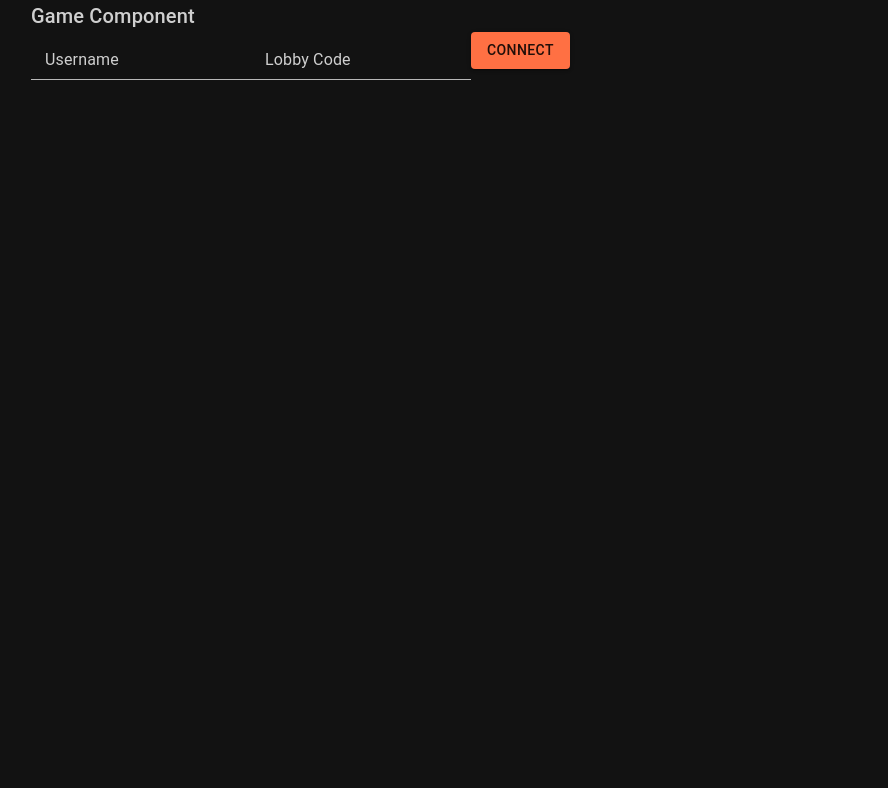
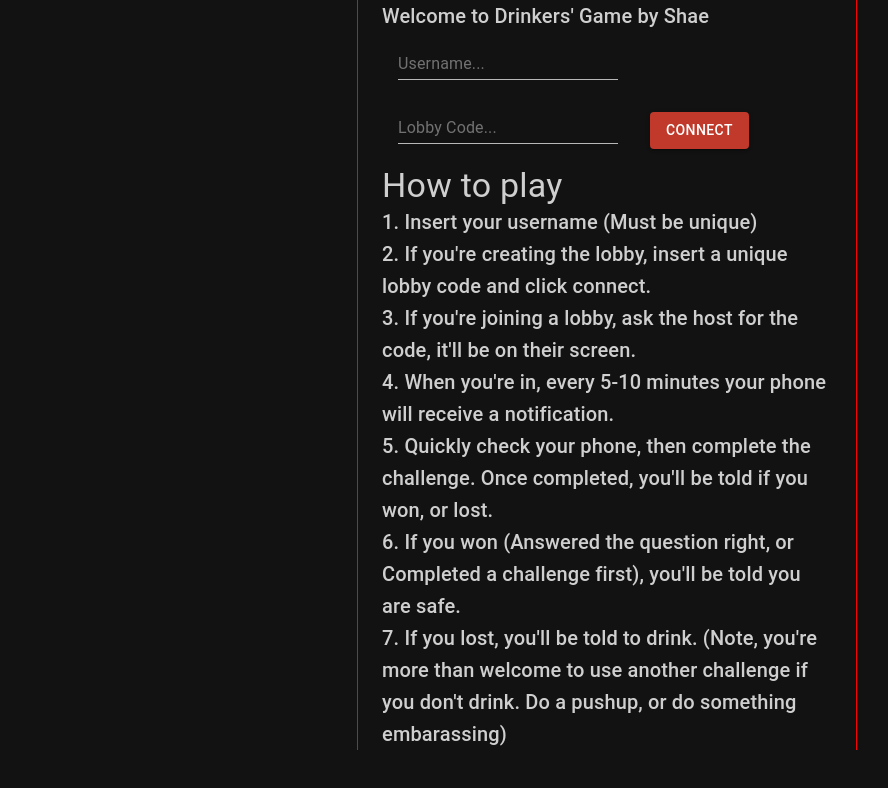
Before and after one commit to westshae/Drinkers-Game, a React (Create React App) app in the folder front/: page / in a window 1280 px wide. Shown: the top 788 px of the page, without its empty margins (33-921 px from the left). Built offline with nearby package versions, Linux system fonts and the light colour scheme; the HTML template or start-up script is replaced by a standard one.

Commit message:
Slightly improved frontend

```diff
--- a/front/src/App.tsx
+++ b/front/src/App.tsx
@@ -1,7 +1,7 @@
 import { BrowserRouter as Router, Route, Routes } from 'react-router-dom';
 import { ThemeProvider } from '@emotion/react';
 import { theme } from './Components/Theme';
-import { CssBaseline } from '@mui/material';
+import { Box, CssBaseline } from '@mui/material';
 import GamePage from './Pages/GamePage';
 
 
@@ -10,11 +10,13 @@ const App = () => {
   return (
     <ThemeProvider theme={theme}>
       <CssBaseline />
-      <Router>
-        <Routes>
-          <Route path="/" element={<GamePage />} />
-        </Routes>
-      </Router>
+      <Box style={{ maxWidth: "500px", margin: "auto", borderLeft: "1px solid red", borderRight: "1px solid red" }}>
+        <Router>
+          <Routes>
+            <Route path="/" element={<GamePage />} />
+          </Routes>
+        </Router>
+      </Box >
     </ThemeProvider>
   );
 }
--- a/front/src/Components/Theme.tsx
+++ b/front/src/Components/Theme.tsx
@@ -4,7 +4,7 @@ export const theme = createTheme({
   palette: {
     mode: 'dark',
     primary: {
-      main: '#FF7043',
+      main: '#c0392b',
     },
     secondary: {
       main: '#cfcfcf',
@@ -13,7 +13,5 @@ export const theme = createTheme({
       primary: '#cfcfcf',
       secondary: 'FF7043'
     },
-
   },
-
 });
--- a/front/src/Pages/GamePage.tsx
+++ b/front/src/Pages/GamePage.tsx
@@ -1,8 +1,15 @@
-import { Box, Typography, FormControl, InputLabel, Input, Button, Container, List, ListItem, ListItemText, CircularProgress } from '@mui/material';
+import { Box, Typography, FormControl, InputLabel, Input, Button, Container, CircularProgress, useTheme } from '@mui/material';
+import Grid2 from '@mui/material/Unstable_Grid2/Grid2';
 import React, { useState, useCallback } from 'react';
 import { io, Socket } from 'socket.io-client';
 
+const whiteCode = "#f2f2f2"
+const redCode = "#c0392b"
+const greenCode = "green"
+
 const GameComponent: React.FC = () => {
+  const theme = useTheme();
+
   const [username, setUsername] = useState<string>('');
   const [lobbyCode, setLobbyCode] = useState<string>('');
   const [socket, setSocket] = useState<Socket | null>(null);
@@ -11,13 +18,11 @@ const GameComponent: React.FC = () => {
   const [isQuiz, setIsQuiz] = useState<boolean>(false)
   const [isAnswer, setIsAnswer] = useState<boolean>(false)
   const [isInstruction, setIsInstruction] = useState<boolean>(false)
-  const [isInit, setIsInit] = useState<boolean>(false)
 
   const resetRoundTypeStates = () => {
     setIsAnswer(false)
     setIsQuiz(false)
     setIsInstruction(false)
-    setIsInit(false)
   }
 
   const handleConnectionInit = useCallback(() => {
@@ -37,15 +42,10 @@ const GameComponent: React.FC = () => {
       console.log('Disconnected from server');
     });
 
-    newSocket.on('round', (data: {type: string, question: string}) => {
+    newSocket.on('round', (data: { type: string, question: string }) => {
       console.log(data)
 
       switch (data.type) {
-        case "init":
-          resetRoundTypeStates()
-          setIsInit(true)
-          setRoundData(data)
-          break;
         case "quiz":
           resetRoundTypeStates()
           setIsQuiz(true)
@@ -63,10 +63,6 @@ const GameComponent: React.FC = () => {
           break;
       }
     })
-
-    newSocket.on('message', (message: string) => {
-      console.log(message);
-    });
 
     setSocket(newSocket);
 
@@ -111,14 +107,14 @@ const GameComponent: React.FC = () => {
 
   const AnswerComponent = () => {
     return (
-      <Box>
-        <Typography variant='h6'>Answer</Typography>
-        {roundData.correct &&
-          <Typography variant='h4'>Just escaped drinking, lucky you.</Typography>
-        }
-        {!roundData.correct &&
-          <Typography variant='h4'>You failed! Drink up!</Typography>
-        }
+      <Box sx={{
+        backgroundColor: roundData.correct ? greenCode : theme.palette.primary.dark,
+        color: whiteCode,
+        padding: 2,
+        borderRadius: 1,
+      }}
+      >
+        <Typography variant='h4'>{roundData.correct ? 'Just escaped drinking, lucky you.' : 'You failed! Drink up!'}</Typography>
       </Box>
     )
   }
@@ -126,58 +122,75 @@ const GameComponent: React.FC = () => {
   const InstructionComponent = () => {
     return (
       <Box>
-        <Typography variant='h6'>Instruction</Typography>
-        <Typography variant='h6'>{roundData.instruction}</Typography>
+        <Box sx={{
+          backgroundColor: redCode,
+          color: whiteCode,
+          padding: 2,
+          borderRadius: 1,
+        }}>
+          <Typography variant='h5'>{roundData.instruction}</Typography>
+        </Box>
         <Button variant="contained" onClick={() => handleInstructionAnswer()}>
           Click on completion
         </Button>
-      </Box>
-    )
-  }
-  const InitComponent = () => {
-    return (
-      <Box>
-        <Typography variant='h6'>Welcome</Typography>
-        <Typography variant='h6'>{roundData.question}</Typography>
+
       </Box>
     )
   }
   const QuizComponent = () => {
     return (
       <Box>
-        <Typography variant='h6'>Quiz</Typography>
-        <Typography variant='h6'>{roundData.question}</Typography>
-        <Button variant="contained" onClick={() => handleQuizAnswer(1)}>
+        <Typography variant='h4'>{roundData.question}</Typography>
+        <Grid2 container spacing={2}>
+          <Grid2 xs={6}>
+            <Button style={{ backgroundColor: "red", color: whiteCode, width: "100%", padding: "50%", fontSize: "1.5rem" }} variant="contained" onClick={() => handleQuizAnswer(1)}>
               {roundData.option1}
             </Button>
-        <Button variant="contained" onClick={() => handleQuizAnswer(2)}>
+          </Grid2>
+          <Grid2 xs={6}>
+            <Button style={{ backgroundColor: "blue", color: whiteCode, width: "100%", padding: "50%", fontSize: "1.5rem" }} variant="contained" onClick={() => handleQuizAnswer(2)}>
               {roundData.option2}
             </Button>
-        <Button variant="contained" onClick={() => handleQuizAnswer(3)}>
+          </Grid2>
+          <Grid2 xs={6}>
+            <Button style={{ backgroundColor: "green", color: whiteCode, width: "100%", padding: "50%", fontSize: "1.5rem" }} variant="contained" onClick={() => handleQuizAnswer(3)}>
               {roundData.option3}
             </Button>
-        <Button variant="contained" onClick={() => handleQuizAnswer(4)}>
+          </Grid2>
+          <Grid2 xs={6}>
+            <Button style={{ backgroundColor: "yellow", color: 'black', width: "100%", padding: "50%", fontSize: "1.5rem" }} variant="contained" onClick={() => handleQuizAnswer(4)}>
               {roundData.option4}
             </Button>
+          </Grid2>
+        </Grid2>
       </Box>
     )
   }
 
   const JoinLobbyComponent = (
     <Box>
-      <Typography variant="h6">Game Component</Typography>
+      <Typography variant="h6">Welcome to Drinkers' Game by Shae</Typography>
       <Box>
-        <FormControl>
-          <InputLabel>Username</InputLabel>
-          <Input value={username} onChange={(event) => setUsername(event.target.value)} />
+        <FormControl style={{ margin: "1rem" }}>
+          <Input placeholder={"Username..."} value={username} onChange={(event) => setUsername(event.target.value)} />
         </FormControl>
-        <FormControl>
-          <InputLabel>Lobby Code</InputLabel>
-          <Input value={lobbyCode} onChange={(event) => setLobbyCode(event.target.value)} />
+        <FormControl style={{ margin: "1rem" }}>
+          <Input placeholder={"Lobby Code..."} value={lobbyCode} onChange={(event) => setLobbyCode(event.target.value)} />
         </FormControl>
-        <Button variant="contained" onClick={handleConnectionInit}>
+        <Button style={{ margin: "1rem" }} variant="contained" onClick={handleConnectionInit}>
           Connect
         </Button>
+      </Box>
+      <Box>
+        <Typography variant="h4">How to play</Typography>
+        <Typography variant="h6">1. Insert your username (Must be unique)</Typography>
+        <Typography variant="h6">2. If you're creating the lobby, insert a unique lobby code and click connect.</Typography>
+        <Typography variant="h6">3. If you're joining a lobby, ask the host for the code, it'll be on their screen.</Typography>
+        <Typography variant="h6">4. When you're in, every 5-10 minutes your phone will receive a notification.</Typography>
+        <Typography variant="h6">5. Quickly check your phone, then complete the challenge. Once completed, you'll be told if you won, or lost.</Typography>
+        <Typography variant="h6">6. If you won (Answered the question right, or Completed a challenge first), you'll be told you are safe.</Typography>
+        <Typography variant="h6">7. If you lost, you'll be told to drink. (Note, you're more than welcome to use another challenge if you don't drink. Do a pushup, or do something embarassing)</Typography>
+
       </Box>
     </Box>
   );
@@ -187,13 +200,12 @@ const GameComponent: React.FC = () => {
       {socket === null && JoinLobbyComponent}
       {socket !== null && (
         <Box>
-          <Typography variant="h2">Connected!</Typography>
+          <Box style={{ margin: "1rem", display: "grid", gridTemplateColumns: "1fr 1fr 1fr" }}>
             <Typography>Lobby Code: {lobbyCode}</Typography>
             <Typography>Username: {username}</Typography>
+            <Button variant="contained" onClick={handleSocketDisconnect}>I quit</Button>
+          </Box>
 
-          <Button variant="contained" onClick={handleSocketDisconnect}>
-            Disconnect
-          </Button>
           {isQuiz &&
             <QuizComponent />
           }
@@ -203,10 +215,7 @@ const GameComponent: React.FC = () => {
           {isInstruction &&
             <InstructionComponent />
           }
-          {isInit &&
-            <InitComponent />
-          }
-          {!isAnswer && !isQuiz && !isInstruction && !isInit &&
+          {!isAnswer && !isQuiz && !isInstruction &&
             <CircularProgress />
           }
         </Box>
```
Also changed, not shown: 2 other files (tests, documents, lock files or other folders). Lines whose indentation alone changed are shown as unchanged.
